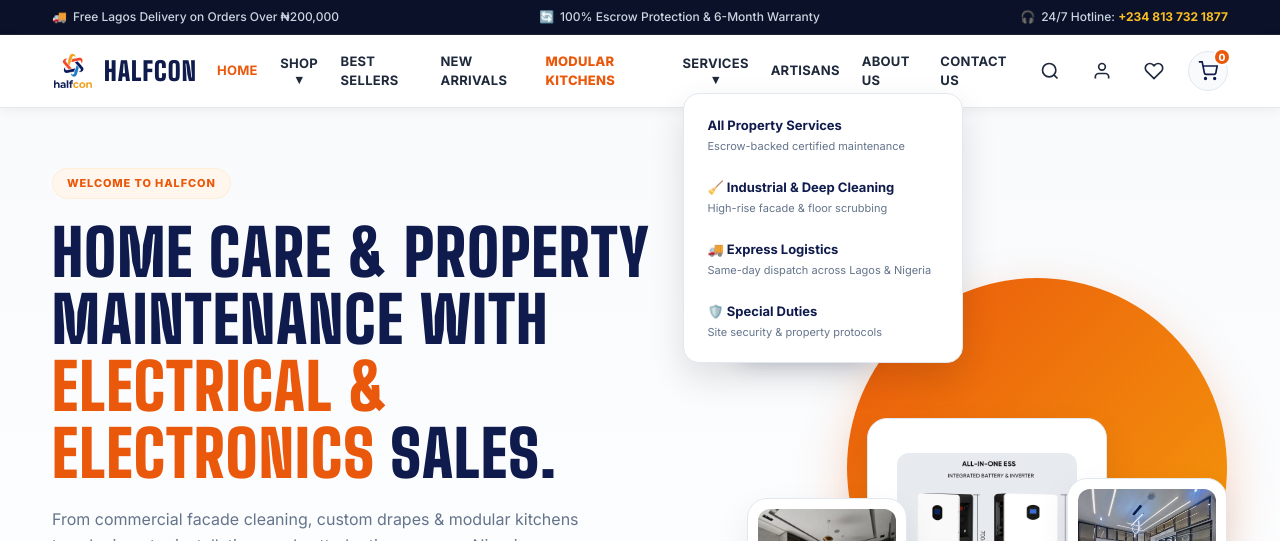
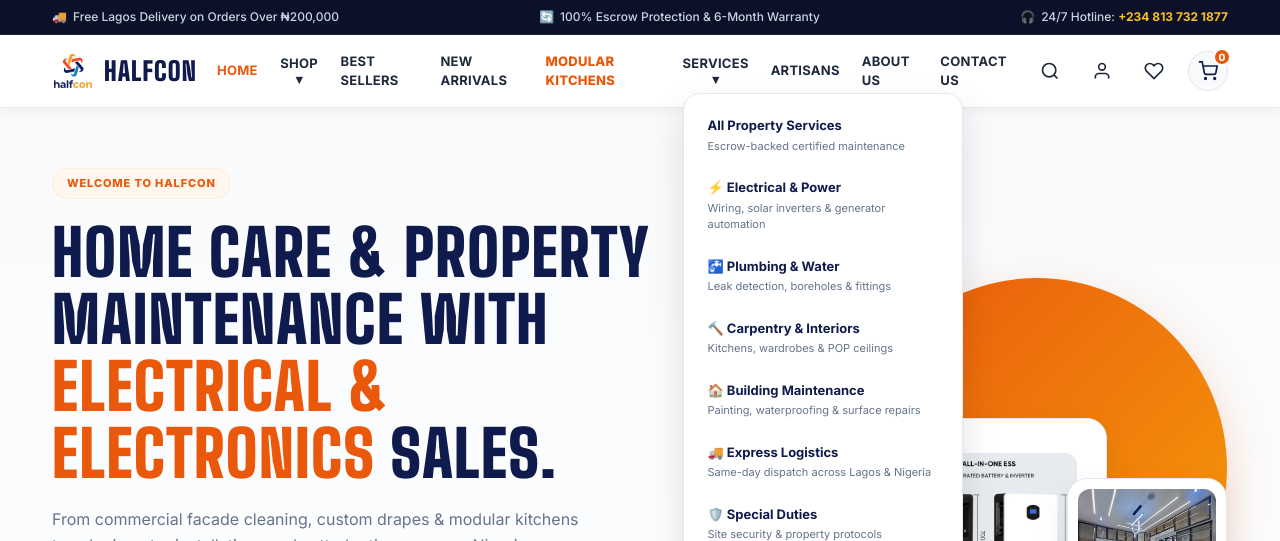
Before and after one commit to eyes101/webHF, a React (Vite) app in the folder frontend/: page / in a window 1280 px wide. Both pictures are taken after a click on the button "SERVICES ▾". Shown: the top 541 px of the page. Built offline with nearby package versions, Linux system fonts and the light colour scheme; no server answers.

Commit message:
Fix Services menu to link to real catalog categories

```diff
--- a/frontend/src/components/Layout.jsx
+++ b/frontend/src/components/Layout.jsx
@@ -179,11 +179,23 @@ export default function Layout() {
                     <strong>All Property Services</strong>
                     <span>Escrow-backed certified maintenance</span>
                   </Link>
-                  <Link to="/services?category=Cleaning" className="dropdown-link" onClick={() => setServicesDropdownOpen(false)}>
-                    <strong>🧹 Industrial &amp; Deep Cleaning</strong>
-                    <span>High-rise facade &amp; floor scrubbing</span>
+                  <Link to="/services?category=Electrical%20%26%20Power" className="dropdown-link" onClick={() => setServicesDropdownOpen(false)}>
+                    <strong>⚡ Electrical &amp; Power</strong>
+                    <span>Wiring, solar inverters &amp; generator automation</span>
                   </Link>
-                  <Link to="/services?category=Logistics" className="dropdown-link" onClick={() => setServicesDropdownOpen(false)}>
+                  <Link to="/services?category=Plumbing%20%26%20Water" className="dropdown-link" onClick={() => setServicesDropdownOpen(false)}>
+                    <strong>🚰 Plumbing &amp; Water</strong>
+                    <span>Leak detection, boreholes &amp; fittings</span>
+                  </Link>
+                  <Link to="/services?category=Carpentry%20%26%20Interiors" className="dropdown-link" onClick={() => setServicesDropdownOpen(false)}>
+                    <strong>🔨 Carpentry &amp; Interiors</strong>
+                    <span>Kitchens, wardrobes &amp; POP ceilings</span>
+                  </Link>
+                  <Link to="/services?category=Building%20Maintenance" className="dropdown-link" onClick={() => setServicesDropdownOpen(false)}>
+                    <strong>🏠 Building Maintenance</strong>
+                    <span>Painting, waterproofing &amp; surface repairs</span>
+                  </Link>
+                  <Link to="/services?category=Logistics%20Service" className="dropdown-link" onClick={() => setServicesDropdownOpen(false)}>
                     <strong>🚚 Express Logistics</strong>
                     <span>Same-day dispatch across Lagos &amp; Nigeria</span>
                   </Link>
```
